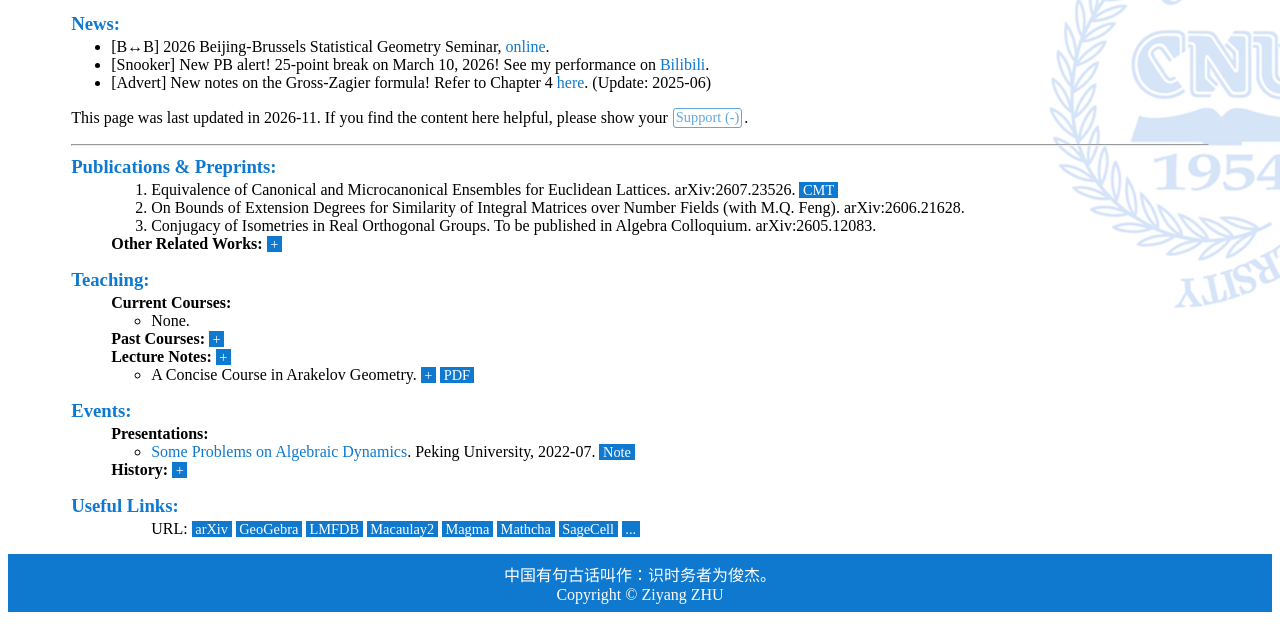
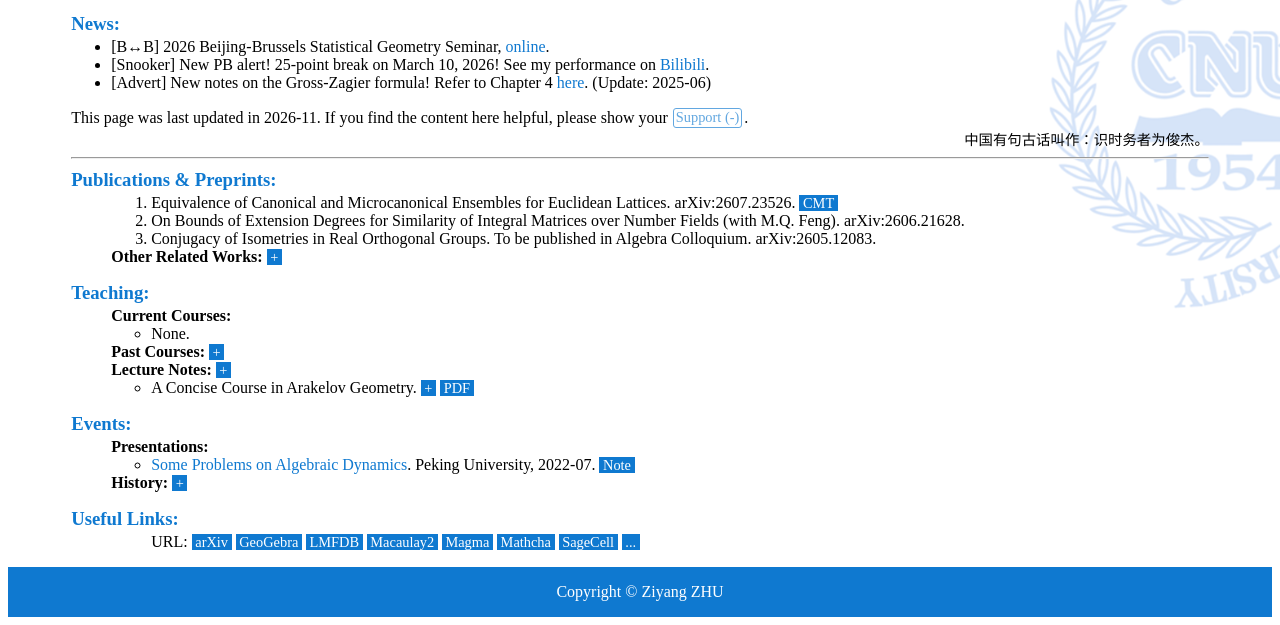
Before and after one commit to ZiyangZhu/home, a plain HTML site: page index.html in a window 1280 px wide. Shown: the part 447-1072 px from the top of the page. Drawn offline with Linux system fonts and the light colour scheme; no server answers.

Commit message:
Update index.html

```diff
--- a/index.html
+++ b/index.html
@@ -8,20 +8,14 @@
 :root {
   --theme-color: #0F79D0;
 }
-header {
+header, footer {
     padding: 1em;
     color: white;
     background-color: var(--theme-color);
     clear: left;
     text-align: center;
 }
-footer {
-    padding: 0.5em;
-    color: white;
-    background-color: var(--theme-color);
-    clear: left;
-    text-align: center;
-}
+
 body {
   background-image: url('https://ziyangzhu.github.io/home/cnu.png');
   background-repeat: no-repeat;
@@ -131,7 +125,7 @@ mark {
 <li>[Snooker] New PB alert! 25-point break on March 10, 2026! See my performance on <a style="color: var(--theme-color)" href="https://www.bilibili.com/video/BV1Bau36pEUy">Bilibili</a>.</li>
 <li>[Advert] New notes on the Gross-Zagier formula! Refer to Chapter 4 <a style="color: var(--theme-color)" href="https://ziyangzhu.github.io/home/Arakelov.pdf">here</a>. (Update: 2025-06)</li>
 </ul>
-<p>This page was last updated in 2026-11. If you find the content here helpful, please show your <button id="likeBtn" class="support-btn" type="button" aria-pressed="false" disabled>Support (<span id="likeCount">…</span>)</button>.</p>
+<p style="margin-top: 0; margin-bottom: 0;">This page was last updated in 2026-11. If you find the content here helpful, please show your <button id="likeBtn" class="support-btn" type="button" aria-pressed="false" disabled>Support (<span id="likeCount">…</span>)</button>.</p>
 <script>
   (function() {
     // Local vote status is kept per browser; the totals are shared online.
@@ -218,6 +212,7 @@ mark {
     btn.setAttribute('aria-pressed', String(isLiked));
   })();
 </script>
+<p style="font-size:90%; text-align: right; margin-top: 0; margin-bottom: 0;">中国有句古话叫作：识时务者为俊杰。</p>
 <hr>
 
 
@@ -332,6 +327,6 @@ URL: <a href="http://arxiv.org/"><mark>&nbsp;arXiv&nbsp;</mark></a> <a href="htt
 </ul></ul>
 
 </article>
-<footer>中国有句古话叫作：识时务者为俊杰。<br>Copyright © Ziyang ZHU</footer>
+<footer>Copyright © Ziyang ZHU</footer>
 </body>
 </html>
```
